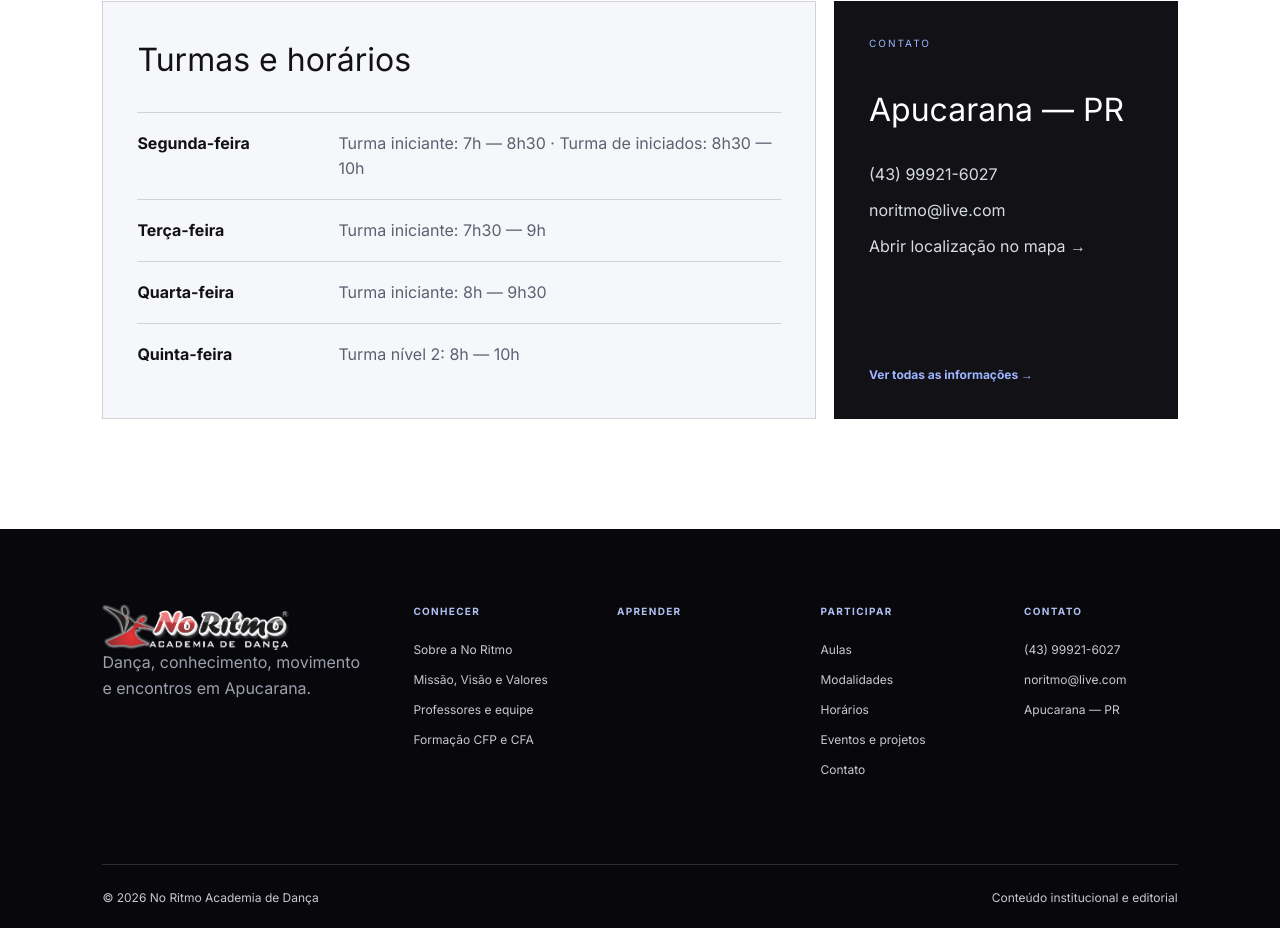
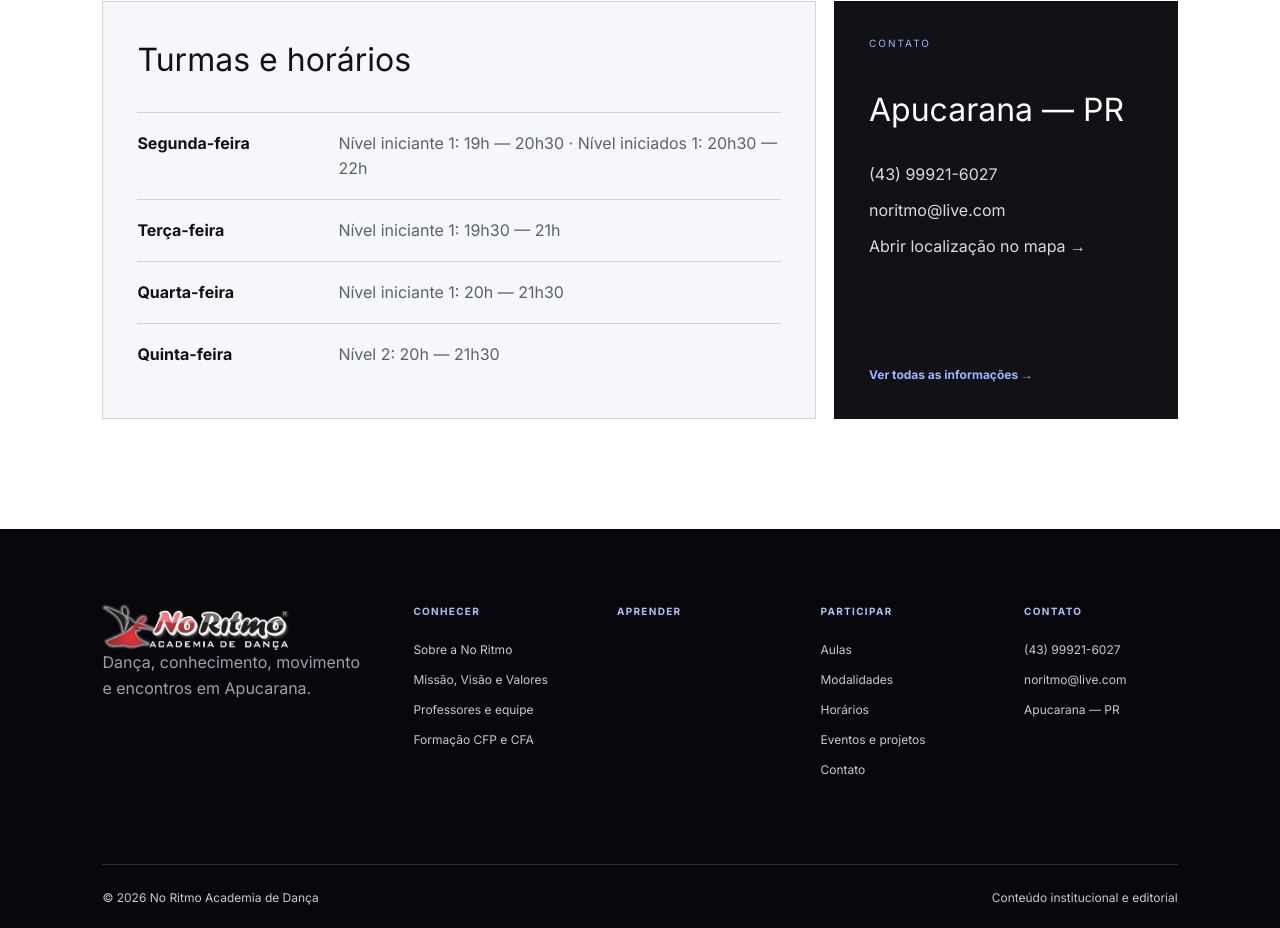
Before and after one commit to leonardodariva/no-ritmo-academia-de-danca, a Next.js app: page / in a window 1280 px wide. Shown: the part 8550-9478 px from the top of the page. Built offline with nearby package versions, Linux system fonts and the light colour scheme; a web font is replaced by a local one.

Commit message:
Atualiza horarios das turmas

```diff
--- a/content/site.ts
+++ b/content/site.ts
@@ -36,10 +36,10 @@
 ];
 
 export const weeklySchedule: ScheduleDay[] = [
-  { day: "Segunda-feira", sessions: [{ level: "Turma iniciante", time: "7h — 8h30" }, { level: "Turma de iniciados", time: "8h30 — 10h" }] },
-  { day: "Terça-feira", sessions: [{ level: "Turma iniciante", time: "7h30 — 9h" }] },
-  { day: "Quarta-feira", sessions: [{ level: "Turma iniciante", time: "8h — 9h30" }] },
-  { day: "Quinta-feira", sessions: [{ level: "Turma nível 2", time: "8h — 10h" }] },
+  { day: "Segunda-feira", sessions: [{ level: "Nível iniciante 1", time: "19h — 20h30" }, { level: "Nível iniciados 1", time: "20h30 — 22h" }] },
+  { day: "Terça-feira", sessions: [{ level: "Nível iniciante 1", time: "19h30 — 21h" }] },
+  { day: "Quarta-feira", sessions: [{ level: "Nível iniciante 1", time: "20h — 21h30" }] },
+  { day: "Quinta-feira", sessions: [{ level: "Nível 2", time: "20h — 21h30" }] },
   { day: "Sexta-feira", sessions: [] },
   { day: "Sábado", sessions: [{ level: "Turma iniciante", time: "13h30 — 15h" }, { level: "Turma de iniciados", time: "15h — 16h30" }] },
 ];
```
